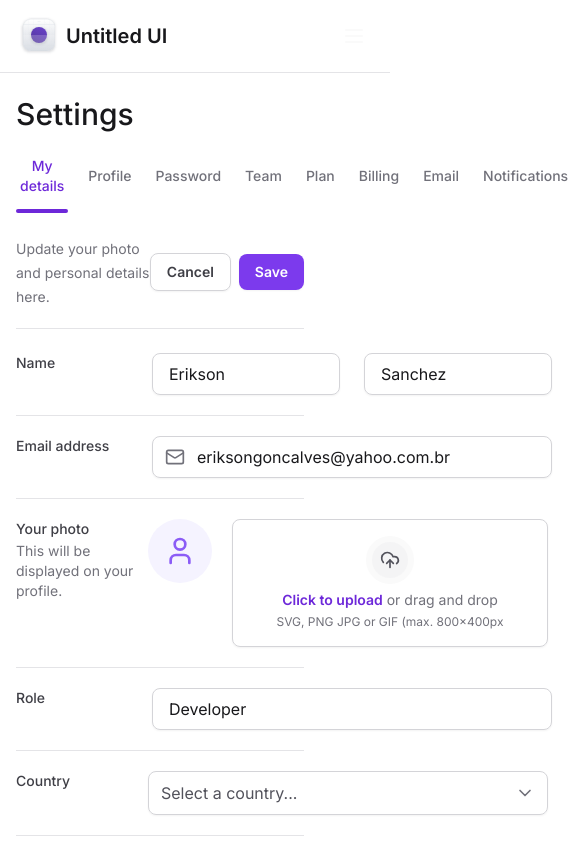
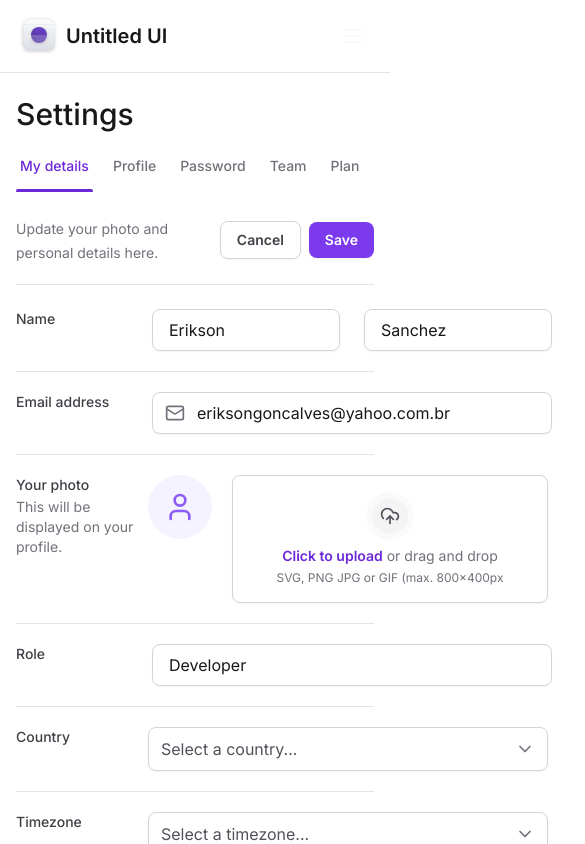
Before and after one commit to eriksongoncalves/rocketseat-tailwind-next, a Next.js app: page / in a window 390 px wide. Shown: the top 844 px of the page, 585 px wide, since content can reach past the window. Built offline with nearby package versions, Linux system fonts and the light colour scheme.

Commit message:
feat: settings tabs responsive

```diff
--- a/src/app/components/SettingsTabs/TabItem.tsx
+++ b/src/app/components/SettingsTabs/TabItem.tsx
@@ -1,6 +1,7 @@
 "use-client"
 
 import * as Tabs from "@radix-ui/react-tabs"
+
 import { motion } from "framer-motion"
 
 type TabItemProps = {
@@ -15,7 +16,7 @@
       value={value}
       className="hover:text-violet-70 group relative px-1 pb-4 text-sm font-medium text-zinc-500 outline-none data-[state=active]:text-violet-700"
     >
-      <span className="rounded group-focus-visible:ring-2 group-focus-visible:ring-violet-400 group-focus-visible:ring-offset-4">
+      <span className="whitespace-nowrap rounded group-focus-visible:ring-2 group-focus-visible:ring-violet-400 group-focus-visible:ring-offset-4">
         {title}
       </span>
 
--- a/src/app/components/SettingsTabs/index.tsx
+++ b/src/app/components/SettingsTabs/index.tsx
@@ -2,6 +2,7 @@
 
 import { useState } from "react"
 import * as Tabs from "@radix-ui/react-tabs"
+import * as ScrollArea from "@radix-ui/react-scroll-area"
 
 import { TabItem } from "./TabItem"
 
@@ -10,6 +11,8 @@
 
   return (
     <Tabs.Root value={currentTab} onValueChange={setCurrentTab}>
+      <ScrollArea.Root className="w-full" type="scroll">
+        <ScrollArea.Viewport className="w-full overflow-x-scroll">
           <Tabs.List className="mt-6 flex w-full items-center gap-4 border-zinc-200">
             <TabItem value="tab1" title="My details" isSelected={currentTab === "tab1"} />
             <TabItem value="tab2" title="Profile" isSelected={currentTab === "tab2"} />
@@ -22,6 +25,14 @@
             <TabItem value="tab9" title="Integrations" isSelected={currentTab === "tab9"} />
             <TabItem value="tab10" title="API" isSelected={currentTab === "tab10"} />
           </Tabs.List>
+        </ScrollArea.Viewport>
+        <ScrollArea.Scrollbar
+          orientation="horizontal"
+          className="flex h-0.5 translate-y-1.5 touch-none select-none flex-col bg-zinc-100"
+        >
+          <ScrollArea.Thumb className="relative flex-1 rounded-lg bg-zinc-300" />
+        </ScrollArea.Scrollbar>
+      </ScrollArea.Root>
     </Tabs.Root>
   )
 }
--- a/src/app/globals.css
+++ b/src/app/globals.css
@@ -4,16 +4,16 @@
 
 .customScroll {
   scrollbar-width: thin;
-  scrollbar-color: #7c3aed #fff;
+  scrollbar-color: #f4f4f5 #fff;
 }
 
 .customScroll::-webkit-scrollbar-track {
-  background: #7c3aed;
+  background: #f4f4f5;
   border-radius: 5px;
 }
 
 .customScroll::-webkit-scrollbar-thumb {
   background-color: #fff;
   border-radius: 14px;
-  border: 3px solid #7c3aed;
+  border: 3px solid #f4f4f5;
 }
--- a/src/app/layout.tsx
+++ b/src/app/layout.tsx
@@ -18,10 +18,12 @@
   return (
     <html lang="en" className="antialiased">
       <body className={inter.className}>
-        <div className="grid min-h-screen grid-cols-app">
+        <div className="min-h-screen lg:grid lg:grid-cols-app">
           <Sidebar />
 
-          <main className="px-4 pb-12 pt-24 lg:col-start-2 lg:px-8 lg:pt-8">{children}</main>
+          <main className="max-w-[100vw] px-4 pb-12 pt-24 lg:col-start-2 lg:px-8 lg:pt-8">
+            {children}
+          </main>
         </div>
       </body>
     </html>
```
Lines whose indentation alone changed are shown as unchanged.
